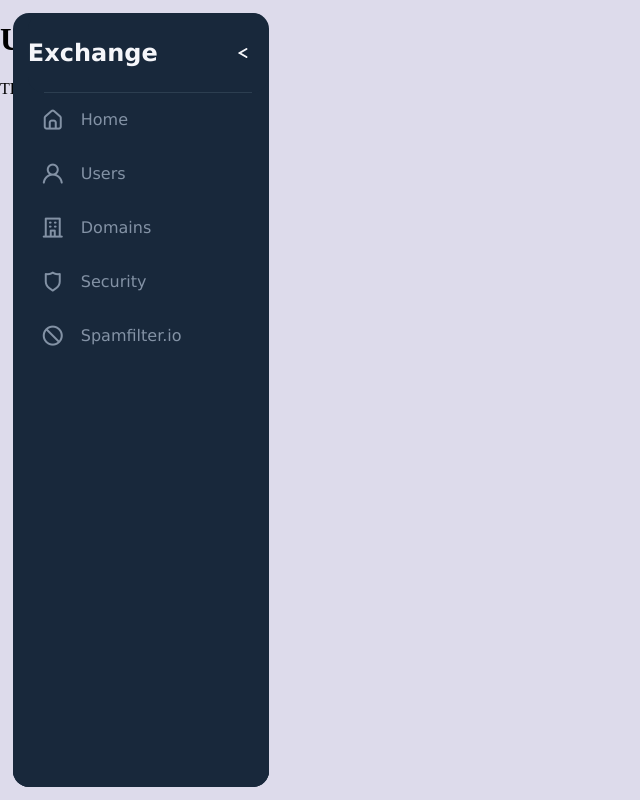
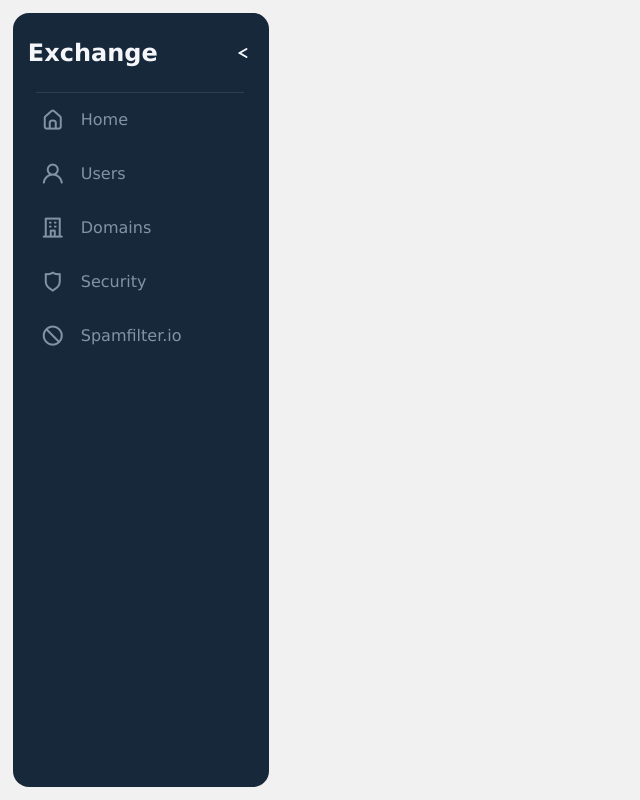
Before and after one commit to rasmuswind-ai/Control-Panel, a plain HTML site: page index.html in a window 1280 px wide. Shown: the whole page, without its empty margins (0-640 px from the left). Drawn offline with nearby package versions, Linux system fonts and the light colour scheme; files that its build step writes are made by us from their sources; files whose address does not match are found by name.

Commit message:
Update styles.css

```diff
--- a/assets/css/styles.css
+++ b/assets/css/styles.css
@@ -1,17 +1,30 @@
 :root {
-    --background: #dddbeb;
+    --background: rgb(241, 241, 241);
     --navbar-width: 256px;
     --navbar-width-min: 80px;
     --navbar-dark-primary: #18283b;
     --navbar-dark-secondary: #2c3e50;
     --navbar-light-primary: #f5f6fa;
     --navbar-light-secondary: #8392a5;
+    --font-family: Verdana, Geneva, Tahoma, sans-serif;
 }
 
 html, body {
     margin: 0;
     background: var(--background);
 }
+  /*---------------------- CONTAINER ----------------------*/
+.container {
+    margin-left: 15%;
+    margin-right: 5%;
+}
+
+
+#nav-toggle:checked ~ .main-content .container {
+    margin-left: 30%;
+}
+
+/*---------------------- NAV ----------------------*/
 
 #nav-toggle:checked ~ #nav-header {
     width: calc(var(--navbar-width-min) - 16px);
@@ -69,17 +82,15 @@ html, body {
     height: calc(100% - 2vw);
     background: var(--navbar-dark-primary);
     border-radius: 16px;
-    display: flex;
-    flex-direction: column;
     color: var(--navbar-light-primary);
-    font-family: Verdana, Geneva, Tahoma, sans-serif;
+    font-family: var(--font-family);
     overflow: hidden;
     user-select: none;
 }
 #nav-bar hr {
     margin: 0;
     position: relative;
-    left: 16px;
+    left: 8px;
     width: calc(100% - 32px);
     border: none;
     border-top: solid 1px var(--navbar-dark-secondary);
@@ -159,6 +170,7 @@ html, body {
     position: relative;
     flex: 1;
     width: var(--navbar-width);
+    height: 60%;
     background: var(--navbar-dark-primary);
     box-shadow: 0 0 0 16px var(--navbar-dark-primary);
     direction: rtl;
@@ -228,6 +240,18 @@ html, body {
 .nav-button:nth-of-type(3):hover ~ #nav-content-highlight {
     top: 124px;
 }
+.nav-button:nth-of-type(4):hover {
+    color: var(--navbar-dark-primary);
+}
+.nav-button:nth-of-type(4):hover ~ #nav-content-highlight {
+    top: 178px;
+}
+.nav-button:nth-of-type(5):hover {
+    color: var(--navbar-dark-primary);
+}
+.nav-button:nth-of-type(5):hover ~ #nav-content-highlight {
+    top: 232px;
+}
 
 .nav-button .uil {
     font-size: 1.5rem;
```
